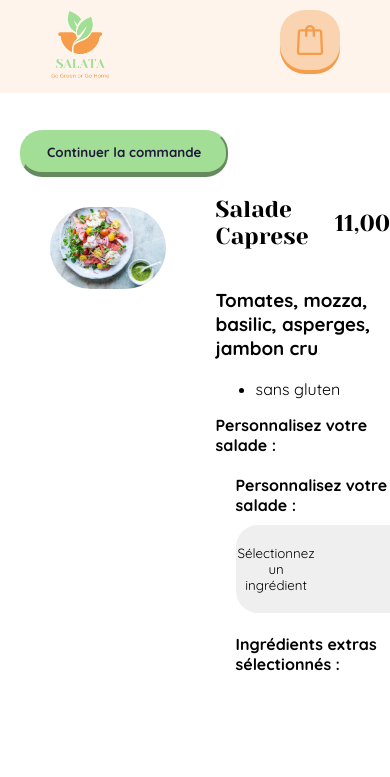
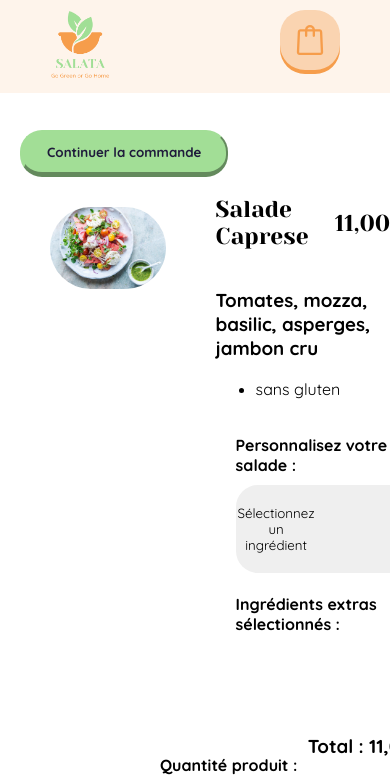
Before and after one commit to ALJURDY/SALATA, a React (Create React App) app: page /products/1 in a window 390 px wide. Shown: the top 777 px of the page. Built offline with nearby package versions, Linux system fonts and the light colour scheme.

Commit message:
[RESPONSIVE] HomePage responsive in progress

```diff
--- a/src/pages/ProductDetailsPage/ProductDetailsPage.tsx
+++ b/src/pages/ProductDetailsPage/ProductDetailsPage.tsx
@@ -108,7 +108,6 @@ const ProductDetailsPage = () => {
 
 
             )}
-<strong>Personnalisez votre salade :</strong>
 
             {/* Ingredient bar */}
             {product.extras && product.extras.length > 0 && (
```
